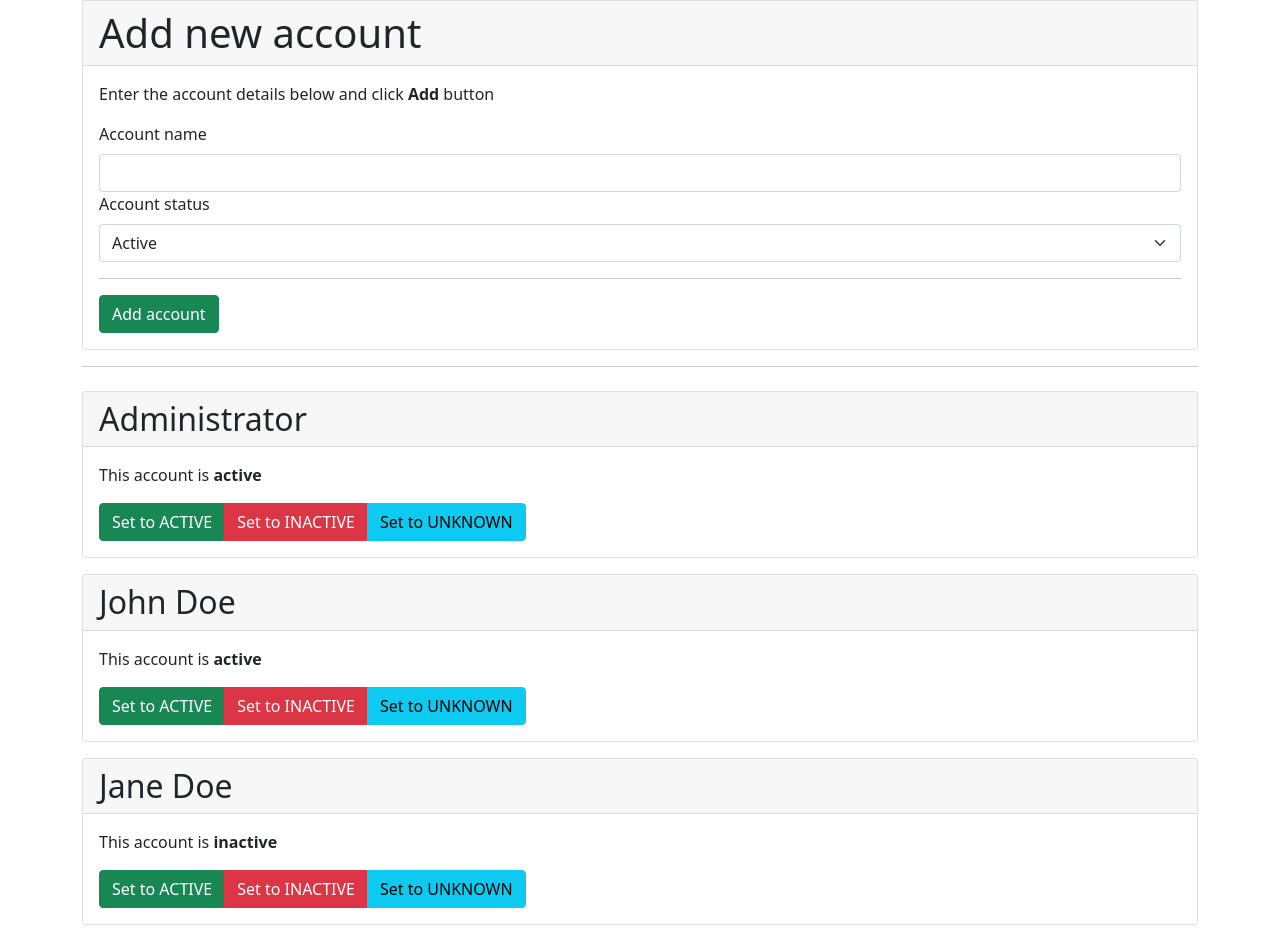
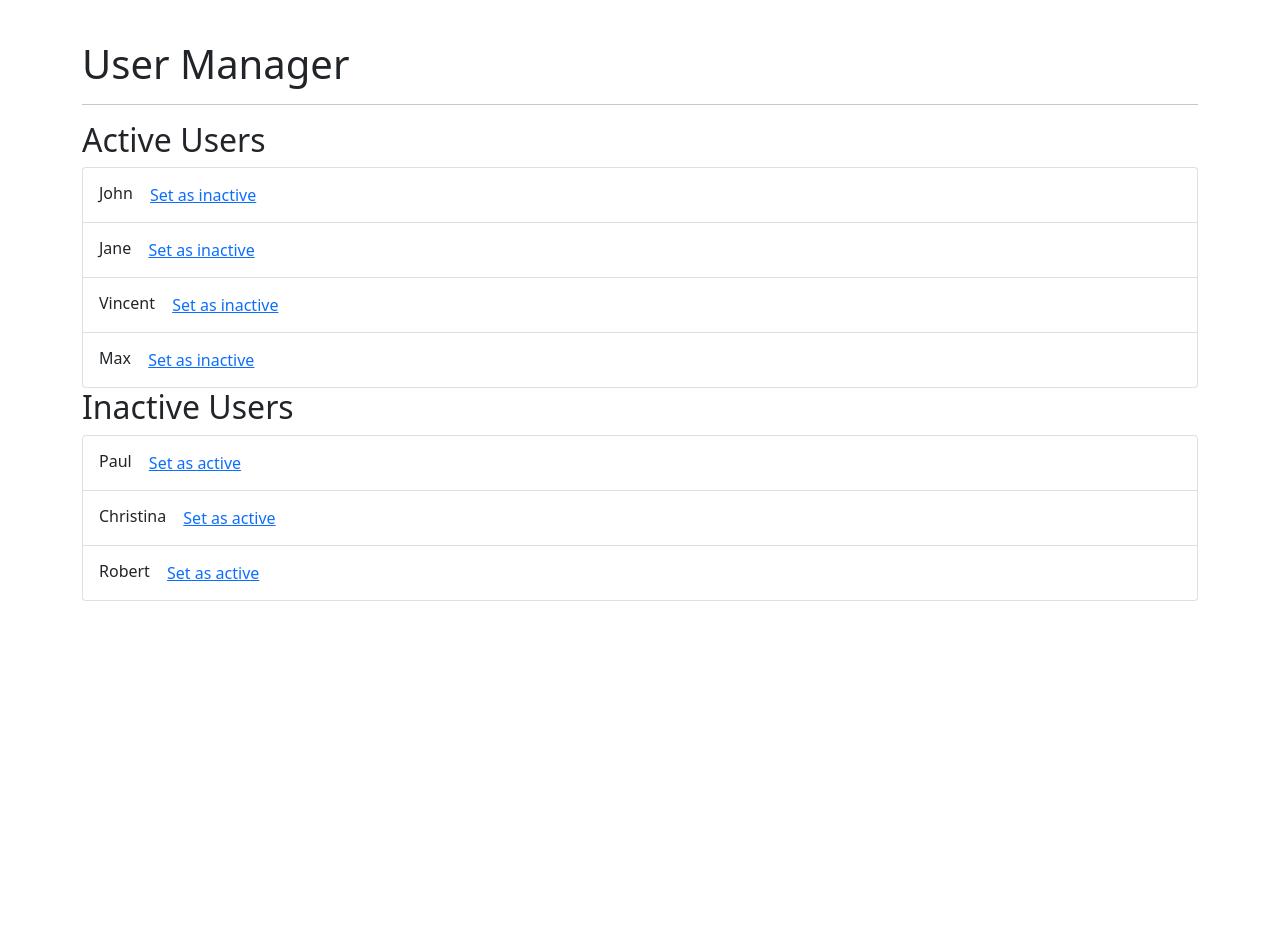
Before and after one commit to kamil-nawrot/recipe-book, an Angular app: page / in a window 1280 px wide. After the commit the page ends 800 px from the top, so only its background shows below. Built offline with nearby package versions, Linux system fonts and the light colour scheme.

Commit message:
used service for communication between components, created counter service injected inside user service

```diff
--- a/src/app/app.component.html
+++ b/src/app/app.component.html
@@ -9,4 +9,4 @@
 <!--</main>-->
 
 
-<app-account-manager></app-account-manager>
+<app-user-manager></app-user-manager>
--- a/src/app/app.module.ts
+++ b/src/app/app.module.ts
@@ -33,6 +33,8 @@ import { AccountComponent } from './playground/account-manager/account/account.c
 import { UserManagerComponent } from './playground/user-manager/user-manager.component';
 import { ActiveUsersComponent } from './playground/user-manager/active-users/active-users.component';
 import { InactiveUsersComponent } from './playground/user-manager/inactive-users/inactive-users.component';
+import {UsersService} from "./playground/user-manager/users.service";
+import {CounterService} from "./playground/user-manager/counter.service";
 
 @NgModule({
   declarations: [
@@ -72,7 +74,7 @@ import { InactiveUsersComponent } from './playground/user-manager/inactive-users
     BrowserModule,
     FormsModule
   ],
-  providers: [],
+  providers: [UsersService, CounterService],
   bootstrap: [AppComponent]
 })
 export class AppModule { }
--- a/src/app/playground/user-manager/active-users/active-users.component.html
+++ b/src/app/playground/user-manager/active-users/active-users.component.html
@@ -1,5 +1,5 @@
 <ul class="list-group">
-  <li class="list-group-item" *ngFor="let activeUser of activeUsers">
-    {{ activeUser }} | <a> Set as inactive </a>
+  <li class="list-group-item" *ngFor="let activeUser of activeUsers; index as i">
+    {{ activeUser }} <a class="btn btn-link" (click)="onChangeStatus(i)"> Set as inactive </a>
   </li>
 </ul>
--- a/src/app/playground/user-manager/active-users/active-users.component.ts
+++ b/src/app/playground/user-manager/active-users/active-users.component.ts
@@ -1,4 +1,5 @@
 import { Component, OnInit } from '@angular/core';
+import {UsersService} from "../users.service";
 
 @Component({
   selector: 'app-active-users',
@@ -12,7 +13,11 @@ export class ActiveUsersComponent implements OnInit {
   constructor(private usersService: UsersService) { }
 
   ngOnInit(): void {
+    this.activeUsers = this.usersService.activeUsers
+  }
 
+  onChangeStatus(id: number) {
+    this.usersService.onChangeUserStatus(id, "inactive")
   }
 
 }
--- a/src/app/playground/user-manager/counter.service.ts
+++ b/src/app/playground/user-manager/counter.service.ts
@@ -5,5 +5,20 @@ import { Injectable } from '@angular/core';
 })
 export class CounterService {
 
+  activeToInactiveCounter = 0
+  inactiveToActiveCounter = 0
+
+  countChange(initialStatus: string) {
+    if (initialStatus === "active") {
+      this.activeToInactiveCounter++
+    }
+    else if (initialStatus === "inactive") {
+      this.inactiveToActiveCounter++
+    }
+
+    console.log("Active to inactive count: " + this.activeToInactiveCounter)
+    console.log("Inactive to active count: " + this.inactiveToActiveCounter)
+  }
+
   constructor() { }
 }
--- a/src/app/playground/user-manager/inactive-users/inactive-users.component.html
+++ b/src/app/playground/user-manager/inactive-users/inactive-users.component.html
@@ -1,5 +1,5 @@
 <ul class="list-group">
-  <li class="list-group-item" *ngFor="let inactiveUser of inactiveUsers">
-    {{ inactiveUser }} | <a> Set as active </a>
+  <li class="list-group-item" *ngFor="let inactiveUser of inactiveUsers; index as i">
+    {{ inactiveUser }} <a class="btn btn-link" (click)="onChangeStatus(i)"> Set as active </a>
   </li>
 </ul>
--- a/src/app/playground/user-manager/inactive-users/inactive-users.component.ts
+++ b/src/app/playground/user-manager/inactive-users/inactive-users.component.ts
@@ -1,4 +1,5 @@
 import { Component, OnInit } from '@angular/core';
+import {UsersService} from "../users.service";
 
 @Component({
   selector: 'app-inactive-users',
@@ -9,9 +10,14 @@ export class InactiveUsersComponent implements OnInit {
 
   inactiveUsers: string[] = []
 
-  constructor() { }
+  constructor(private usersService: UsersService) { }
 
   ngOnInit(): void {
+    this.inactiveUsers = this.usersService.inactiveUsers
+  }
+
+  onChangeStatus(id: number) {
+    this.usersService.onChangeUserStatus(id, "active")
   }
 
 }
--- a/src/app/playground/user-manager/users.service.ts
+++ b/src/app/playground/user-manager/users.service.ts
@@ -1,4 +1,5 @@
-import { Injectable } from '@angular/core';
+import {EventEmitter, Injectable} from '@angular/core';
+import {CounterService} from "./counter.service";
 
 @Injectable({
   providedIn: 'root'
@@ -8,5 +9,21 @@ export class UsersService {
   activeUsers: string[] = ["John", "Jane", "Vincent", "Max"]
   inactiveUsers: string[] = ["Paul", "Christina", "Robert"]
 
-  constructor() { }
+  public changeUserStatus = new EventEmitter<{ id: number, status: string }>()
+
+  constructor(private counterService: CounterService) { }
+
+  onChangeUserStatus(id: number, status: string) {
+    if (status === "active") {
+      const user = this.inactiveUsers.splice(id, 1)
+      this.activeUsers.push(user[0])
+      this.counterService.countChange("inactive")
+    }
+    else if (status === "inactive") {
+      const user = this.activeUsers.splice(id, 1)
+      this.inactiveUsers.push(user[0])
+      this.counterService.countChange("active")
+    }
+  }
+
 }
```
